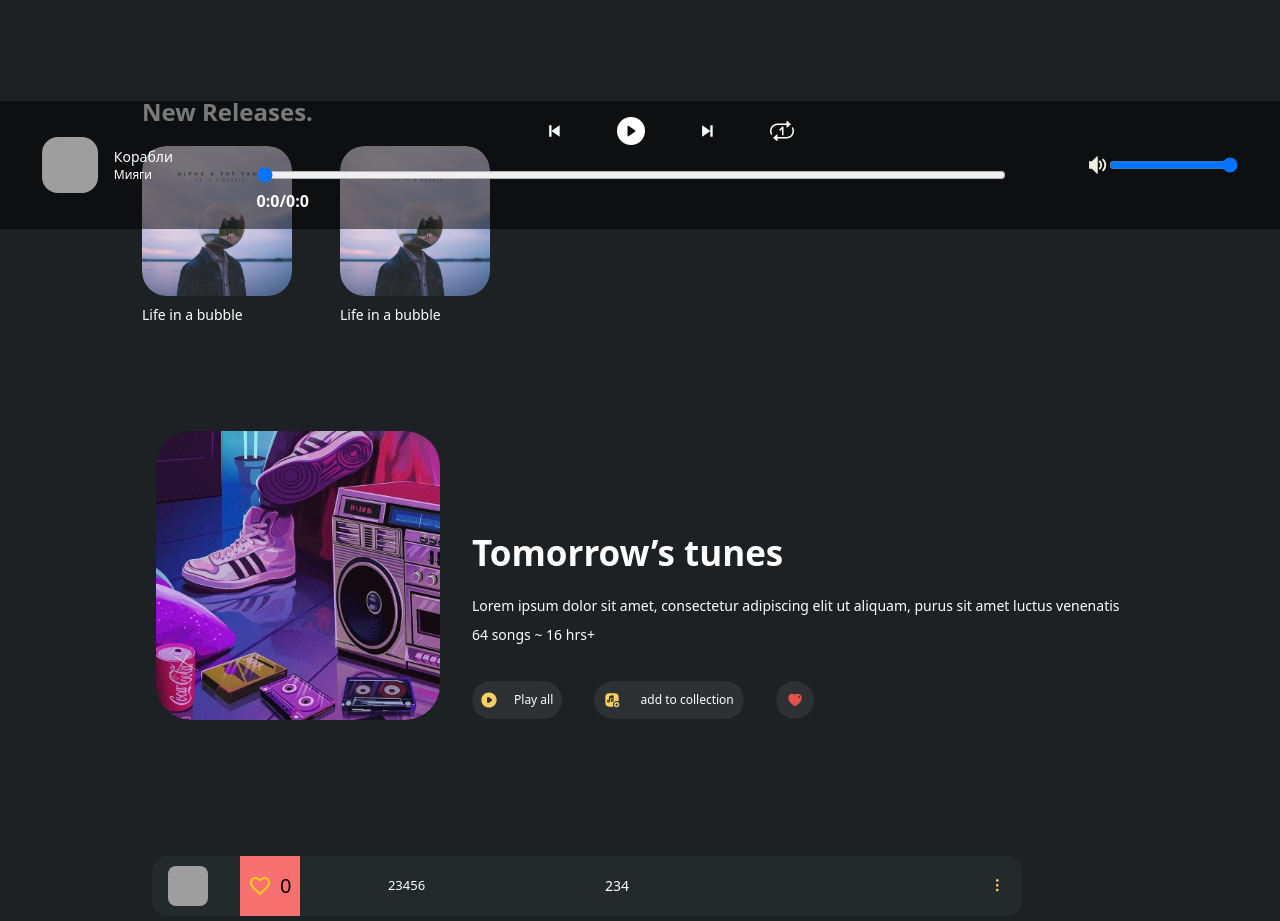
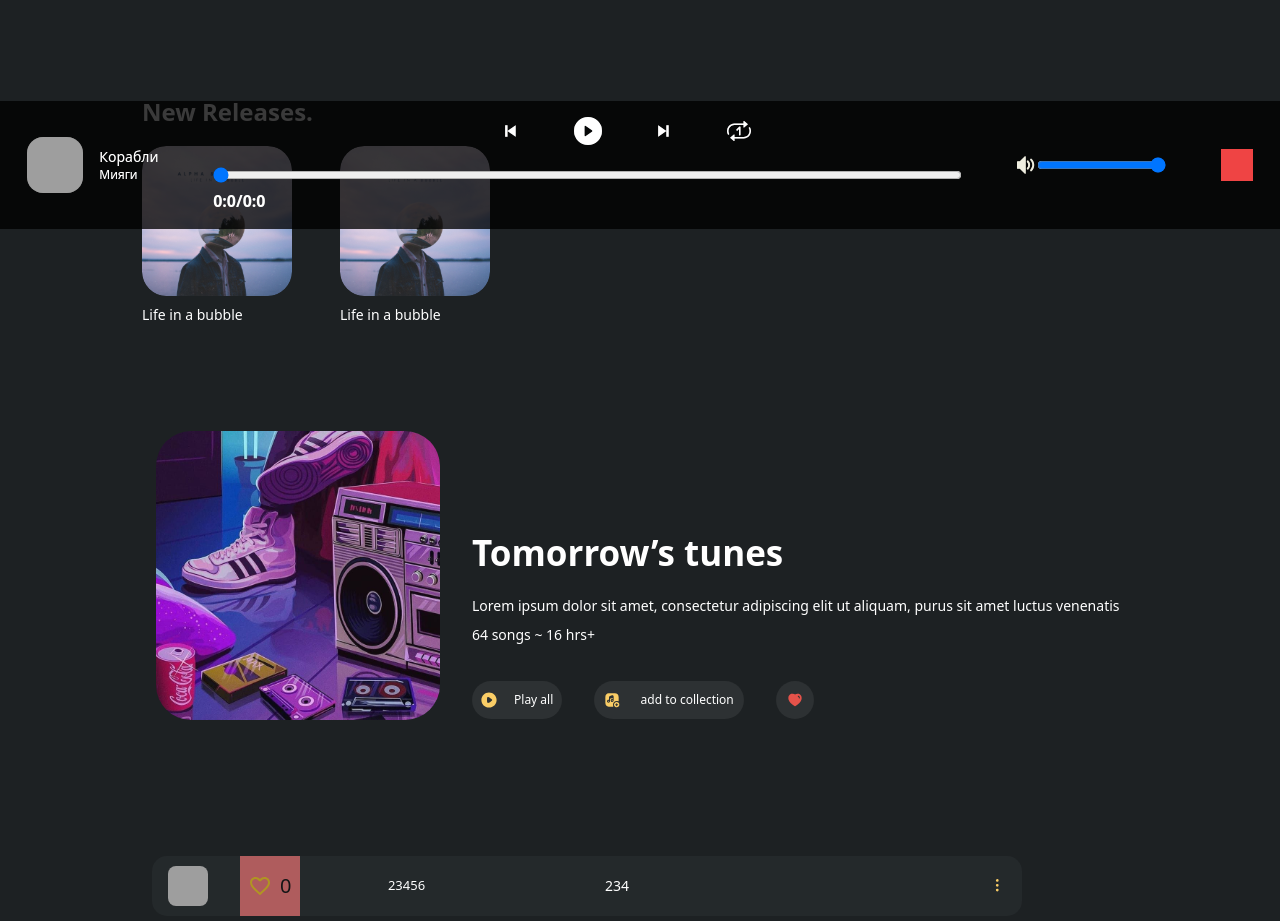
Before and after one commit to Malik-659/MacersMusic, a React (Create React App) app: page / in a window 1280 px wide. Shown: the part 571-1492 px from the top of the page. Built offline with nearby package versions, Linux system fonts and the light colour scheme; no server answers; data requests are answered from the project's data file; grey boxes are pictures that could not be loaded; some icons are missing.

Commit message:
frunrjcen

```diff
--- a/src/App.js
+++ b/src/App.js
@@ -7,6 +7,8 @@ import Footer from "./components/footer/Footer";
 import MusicCreate from "./components/musics/MusicCreate";
 import MusicList from "./components/musics/MusicList";
 import MainRoutes from "./routing/MainRoutes";
+
+
 function App() {
   return (
     <>
--- a/src/components/MusicPlayer/MusicPlayer.jsx
+++ b/src/components/MusicPlayer/MusicPlayer.jsx
@@ -4,7 +4,8 @@ import { PiShuffleAngularBold } from "react-icons/pi";
 import { BiSkipPrevious, BiSkipNext } from "react-icons/bi";
 import { BsFillPlayCircleFill, BsRepeat1 } from "react-icons/bs";
 import { ImVolumeMedium } from "react-icons/im";
-import { useSelector } from "react-redux";
+import { useDispatch, useSelector } from "react-redux";
+import changeShow from '../../store/account/accountSlice'
 
 const formatTime = (timeInSeconds) => {
   const min = Math.floor(timeInSeconds / 60);
@@ -18,6 +19,7 @@ const MusicPlayer = () => {
   const [play, { pause, duration, sound }] = useSound(oneMusic.music);
   const [seconds, setSeconds] = useState(0);
   const [currTime, setCurrTime] = useState(formatTime(0));
+  const dispatch = useDispatch()
 
   const playingButton = () => {
     if (isPlaying) {
@@ -110,6 +112,10 @@ const MusicPlayer = () => {
             className=""
           />
         </div>
+        <div className="w-8 h-8 bg-red-500"
+    onClick={() => { dispatch(changeShow(false)); }}
+></div>
+
       </div>
     </div>
   );
--- a/src/components/account/Login.jsx
+++ b/src/components/account/Login.jsx
@@ -34,13 +34,13 @@ const Login = () => {
           <input
             type="text"
             placeholder="Name"
-            className="w-3/4 h-14  my-6 rounded-2xl mb-5 p-5 outline-none bg-[#242424f0] text-white"
+            className="w-3/4 h-14  my-6 rounded-2xl mb-5 p-5 outline-none bg-[#242424f0] text-black"
             onChange={(e) => setUser({ ...user, name: e.target.value })}
           />
           <input
             type="text"
             placeholder="Password"
-            className="w-3/4 h-14  my-6 rounded-2xl p-5 outline-none bg-[#242424f0] text-white"
+            className="w-3/4 h-14  my-6 rounded-2xl p-5 outline-none bg-[#242424f0] text-black"
             onChange={(e) => setUser({ ...user, password: e.target.value })}
           />
           <button
--- a/src/components/account/Register.jsx
+++ b/src/components/account/Register.jsx
@@ -25,7 +25,7 @@ const Register = () => {
 
   return (
     <>
-      <div className="fixed -top-52 left-0 bottom-0 right-0 z-50 bg-[#00000086] flex items-center justify-center text-white">
+      <div className="fixed top-[200px] left-0 bottom-0 right-0 z-50 bg-[#00000086] flex items-center justify-center text-white mt-16">
         <div className="w-1/4  flex flex-col items-center py-4 bg-[#525252bc] relative rounded-2xl">
           <MdCancel
             onClick={() => dispatch(toggleReg())}
--- a/src/components/musics/MusicItem.jsx
+++ b/src/components/musics/MusicItem.jsx
@@ -11,6 +11,9 @@ import heart from "../../images/Heart.svg";
 import { useNavigate } from "react-router-dom";
 import MusicLike from "./MusicLike";
 import { checkUserLogin, getAuthUser } from "../../helpers/function";
+import MusicPlayer from "../MusicPlayer/MusicPlayer";
+import changeShow from '../../store/account/accountSlice'
+
 
 const MusicItem = ({ music }) => {
   const dispatch = useDispatch();
@@ -35,7 +38,7 @@ const MusicItem = ({ music }) => {
   return (
     <>
       <div className="outline-none">
-        <div className="absolute left-60 flex items-center w-[60px] h-[60px] bg-red-400 z-20 outline-none">
+        <div className="absolute left-60 flex items-center w-[60px] h-[60px] bg-red-400  outline-none">
           <MusicLike
             isLikedMusic={isLikedMusic}
             likes={music.likes}
@@ -49,9 +52,10 @@ const MusicItem = ({ music }) => {
           )}
         </div>
         <div
-          className="text-white w-3/4 h-[60px] flex items-center m-8 bg-[#33373B5E] hover:bg-[#2a1d31] rounded-[15px] justify-between relative pl-4 pr-4" // Добавляем класс "relative"
+          className="text-white w-3/4 h-[60px] flex items-center m-8 bg-[#33373B5E]  rounded-[15px] justify-between relative pl-4 pr-4" // Добавляем класс "relative"
           onClick={() => {
-            dispatch(getOneMusic({ id: music.id }));
+            dispatch(getOneMusic({ id: music.id }))
+            dispatch(changeShow(true))
           }}
         >
           <img
--- a/src/components/musics/MusicList.jsx
+++ b/src/components/musics/MusicList.jsx
@@ -1,4 +1,4 @@
-import React, { useEffect } from "react";
+import React, { useEffect , useState } from "react";
 import { useDispatch, useSelector } from "react-redux";
 import { getMusic } from "../../store/music/musicAction";
 import MusicItem from "./MusicItem";
@@ -6,15 +6,20 @@ import Lead from '../../images/Lead-image.svg'
 import Play from '../../images/Play.svg'
 import Square from '../../images/music-square.svg'
 import Vector from '../../images/Vector.svg'
+import MusicPlayer from "../MusicPlayer/MusicPlayer";
+import changeShow from '../../store/account/accountSlice'
 
 const MusicList = () => {
+  const show = useSelector((state) => state.account.show)
+  console.log(show)
   const { musics } = useSelector((state) => state.musics);
   const dispatch = useDispatch();
+
   useEffect(() => {
     dispatch(getMusic());
   }, []);
 
-  console.log(musics)
+
   return (
     <>
     <div className="pl-[120px] pt-[90px] w-[100%] bg-[#1D2123] pb-16">
@@ -45,6 +50,9 @@ const MusicList = () => {
         <MusicItem key={music.id} music={music} />
       ))}
     </div>
+    {show && (
+        <MusicPlayer />
+      )}
     </>
   );
 };
--- a/src/store/account/accountSlice.js
+++ b/src/store/account/accountSlice.js
@@ -9,8 +9,13 @@ const accountSlice = createSlice({
     loading: false,
     modalReg: false,
     modalLog: false,
+    show: true
   },
   reducers: {
+
+    changeShow : (state, action) => {
+      state.show = action.payload
+    },
     // clearLogout: (state) => {
     //   state.name = null;
     //   state.isAdmin = null;
@@ -39,7 +44,7 @@ const accountSlice = createSlice({
       })
       .addCase(loginAccount.fulfilled, (state, action) => {
         state.loading = false;
-        state.user = action.payload.name;
+        state.user = action.payload;
         addToLocalStorage(action.payload.name);
       })
       .addCase(loginAccount.rejected, (state) => {
```
